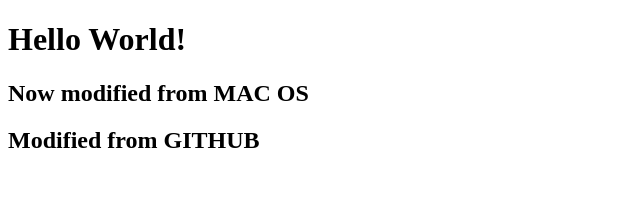
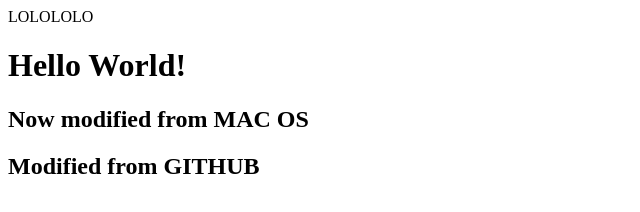
Before and after one commit to MikhailZavalko/learngit, a plain HTML site: page index.html in a window 1280 px wide. Shown: the whole page, without its empty margins (0-640 px from the left). Drawn offline with Linux system fonts and the light colour scheme.

Commit message:
text after shash

```diff
--- a/index.html
+++ b/index.html
@@ -6,6 +6,7 @@
 </head>
 <body>
 
+	LOLOLOLO
 	<h1>Hello World!</h1>
 	<h2>Now modified from MAC OS</h2>
 	<h2>Modified from GITHUB</h2>
```
